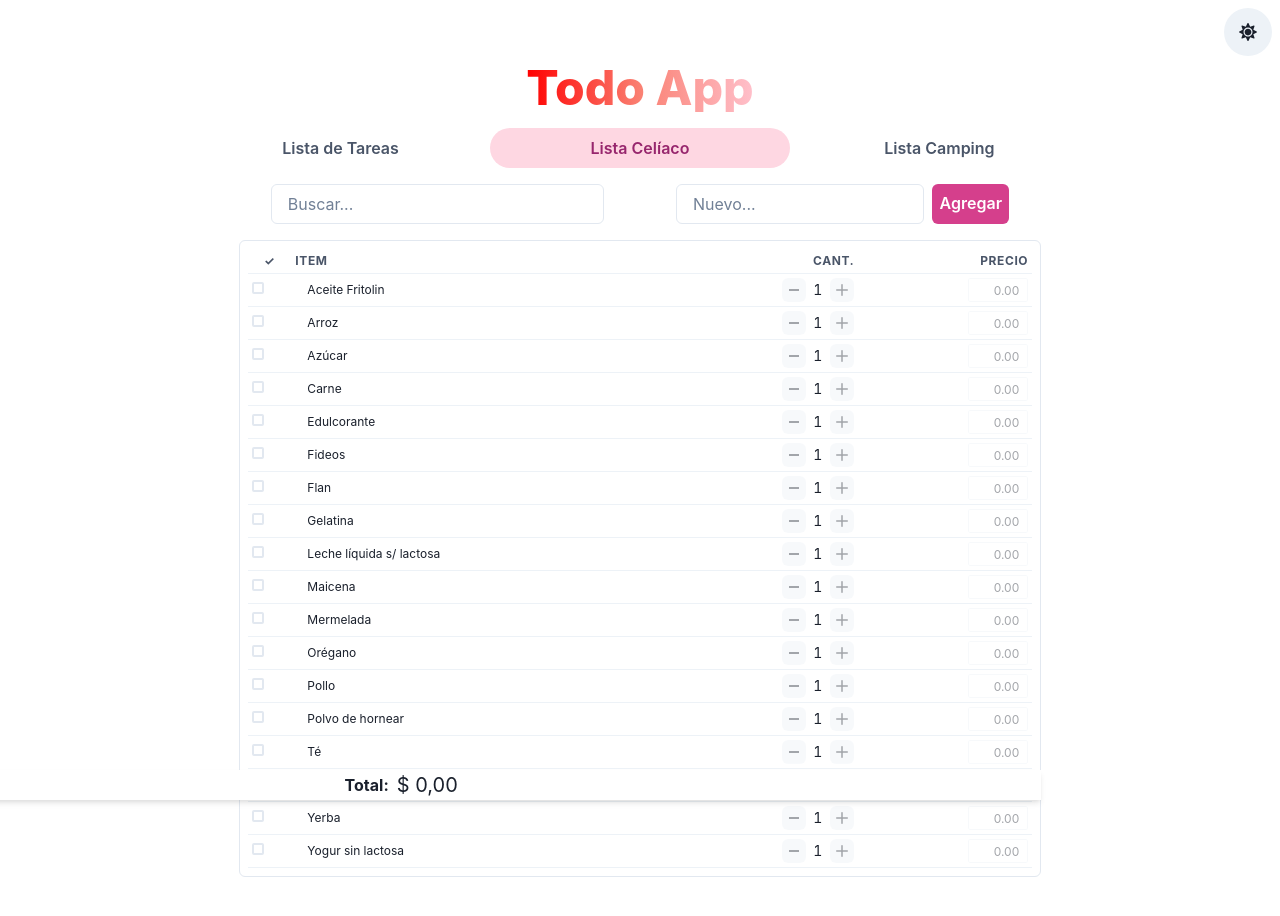
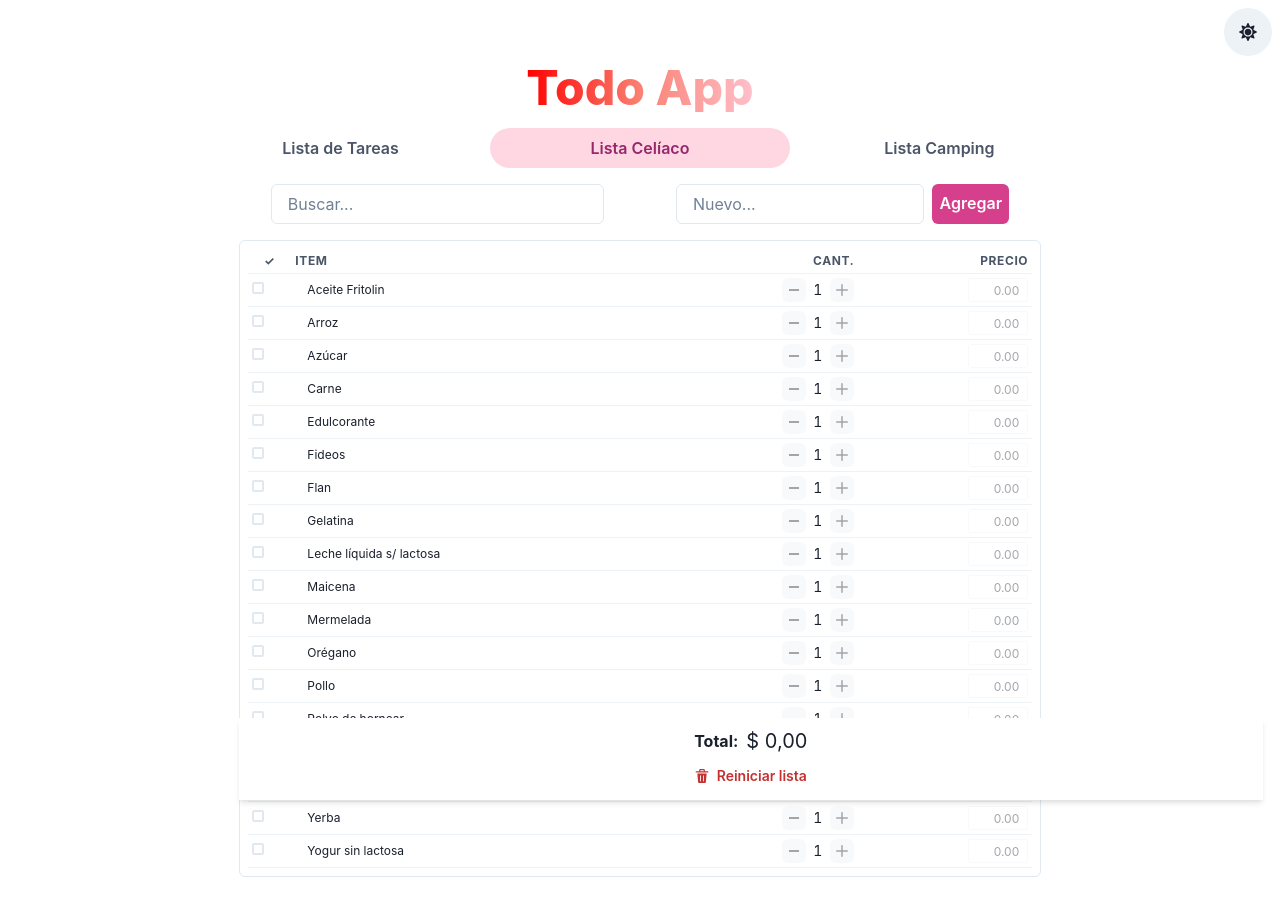
Before and after one commit to licjavierbarrios/chakra-todoapp, a React (Vite) app: page / in a window 1280 px wide. Both pictures are taken after a click on the tab "Lista Celíaco". Shown: the top 916 px of the page. Built offline with nearby package versions, Linux system fonts and the light colour scheme.

Commit message:
Código modularizado. Lista Celíaco ahora guarda en localhost

```diff
--- a/src/components/ShoppingList/CeliacShoppingList.jsx
+++ b/src/components/ShoppingList/CeliacShoppingList.jsx
@@ -1,171 +1,32 @@
 // src/components/ShoppingList/CeliacShoppingList.jsx
+import React from "react";
+import {
+  VStack,
+  HStack,
+  Box,
+  Stack,
+  Button,
+  AlertDialog,
+  AlertDialogBody,
+  AlertDialogFooter,
+  AlertDialogHeader,
+  AlertDialogContent,
+  AlertDialogOverlay,
+} from "@chakra-ui/react";
+import { DeleteIcon } from "@chakra-ui/icons";
 
-import React, { useState } from "react";
-import { VStack, HStack, Box, Stack, useToast } from "@chakra-ui/react";
-import { nanoid } from "nanoid";
-
-import celiacItemsData from "../../data/celiacItems";
-
-// Importamos los componentes hijos que residen en la misma carpeta
+import useCeliacShoppingList from "../../hooks/useCeliacShoppingList";
 import SearchBar from "./SearchBar";
 import AddItemForm from "./AddItemForm";
 import ShoppingTable from "./ShoppingTable";
 import TotalDisplay from "./TotalDisplay";
 
 const CeliacShoppingList = () => {
-  const toast = useToast();
+  const { filteredItems, searchTerm, newItemName, isOpen, total, handlers } =
+    useCeliacShoppingList();
 
-  // Ordenamos la lista alfabéticamente
-  const sortedItems = [...celiacItemsData].sort((a, b) =>
-    a.name.localeCompare(b.name)
-  );
 
-  // Estado inicial: cada ítem con 'completed=false', 'price="0.00"' y 'quantity=1'
-  const [items, setItems] = useState(() =>
-    sortedItems.map((item) => ({
-      ...item,
-      completed: false,
-      price: "0.00",
-      quantity: 1,
-    }))
-  );
-
-  // Estados para búsqueda y nuevo ítem
-  const [searchTerm, setSearchTerm] = useState("");
-  const [newItemName, setNewItemName] = useState("");
-
-  // Filtrar ítems según el término de búsqueda
-  const filteredItems = items.filter((item) =>
-    item.name.toLowerCase().includes(searchTerm.toLowerCase())
-  );
-
-  // --- Handlers principales ---
-
-  // Cambiar el estado 'completed'
-  const handleToggle = (id) => {
-    setItems((prev) =>
-      prev.map((item) =>
-        item.id === id ? { ...item, completed: !item.completed } : item
-      )
-    );
-  };
-
-  // Incrementar la cantidad, respetando 'maxQuantity' si existe
-  const handleIncrement = (id) => {
-    setItems((prev) =>
-      prev.map((item) => {
-        if (item.id === id) {
-          if (item.maxQuantity !== undefined) {
-            return {
-              ...item,
-              quantity:
-                item.quantity < item.maxQuantity
-                  ? item.quantity + 1
-                  : item.quantity,
-            };
-          }
-          return { ...item, quantity: item.quantity + 1 };
-        }
-        return item;
-      })
-    );
-  };
-
-  // Decrementar la cantidad, sin bajar de 1
-  const handleDecrement = (id) => {
-    setItems((prev) =>
-      prev.map((item) => {
-        if (item.id === id) {
-          return {
-            ...item,
-            quantity: item.quantity > 1 ? item.quantity - 1 : 1,
-          };
-        }
-        return item;
-      })
-    );
-  };
-
-  // Manejo del precio: focus, change, blur
-  const handlePriceFocus = (id) => {
-    setItems((prev) =>
-      prev.map((item) => {
-        if (item.id === id && item.price === "0.00") {
-          return { ...item, price: "" };
-        }
-        return item;
-      })
-    );
-  };
-
-  const handlePriceChange = (id, value) => {
-    setItems((prev) =>
-      prev.map((item) => (item.id === id ? { ...item, price: value } : item))
-    );
-  };
-
-  const handlePriceBlur = (id) => {
-    setItems((prev) =>
-      prev.map((item) => {
-        if (item.id === id) {
-          const rawVal = item.price.trim();
-          // Si quedó vacío, vuelve a "0.00"
-          if (!rawVal) {
-            return { ...item, price: "0.00" };
-          }
-          // Si no está vacío, parseamos con 2 decimales
-          const parsed = parseFloat(rawVal || "0").toFixed(2);
-          return { ...item, price: parsed };
-        }
-        return item;
-      })
-    );
-  };
-
-  // Calcular el total de la compra
-  const calculateTotal = () => {
-    return items
-      .reduce((acc, item) => {
-        if (item.completed && item.quantity && item.price) {
-          return acc + item.quantity * parseFloat(item.price);
-        }
-        return acc;
-      }, 0)
-      .toFixed(2);
-  };
-
-  // Agregar un nuevo ítem
-  const handleAddItem = () => {
-    if (newItemName.length < 3) {
-      toast({
-        title: "Nombre inválido.",
-        description: "El nombre del ítem debe tener al menos 3 caracteres.",
-        status: "error",
-        duration: 2000,
-        isClosable: true,
-      });
-      return;
-    }
-
-    const newItem = {
-      id: nanoid(),
-      name: newItemName,
-      completed: false,
-      quantity: 1,
-      price: "0.00",
-      maxQuantity: 10,
-    };
-
-    setItems((prev) => [newItem, ...prev]);
-    setNewItemName("");
-    toast({
-      title: "Item agregado.",
-      description: `Se ha agregado "${newItemName}" a la lista.`,
-      status: "success",
-      duration: 2000,
-      isClosable: true,
-    });
-  };
+  const cancelRef = React.useRef();
 
   return (
     <VStack
@@ -177,18 +38,17 @@ const CeliacShoppingList = () => {
       overflowY="auto"
     >
       <Stack spacing={2} direction={{ base: "column", md: "row" }} w="100%">
-        {/* Barra de búsqueda */}
-        <SearchBar searchTerm={searchTerm} onSearchTermChange={setSearchTerm} />
-
-        {/* Form para agregar un nuevo ítem */}
+        <SearchBar
+          searchTerm={searchTerm}
+          onSearchTermChange={handlers.setSearchTerm}
+        />
         <AddItemForm
           newItemName={newItemName}
-          onNewItemNameChange={setNewItemName}
-          onAddItem={handleAddItem}
+          onNewItemNameChange={handlers.setNewItemName}
+          onAddItem={handlers.handleAddItem}
         />
       </Stack>
 
-      {/* Tabla con los items filtrados */}
       <Box
         w="100%"
         maxW="100vw"
@@ -199,31 +59,68 @@ const CeliacShoppingList = () => {
       >
         <ShoppingTable
           items={filteredItems}
-          onToggle={handleToggle}
-          onIncrement={handleIncrement}
-          onDecrement={handleDecrement}
-          onPriceFocus={handlePriceFocus}
-          onPriceChange={handlePriceChange}
-          onPriceBlur={handlePriceBlur}
+          onToggle={handlers.handleToggle}
+          onIncrement={(id) => handlers.handleQuantityChange(id, "increment")}
+          onDecrement={(id) => handlers.handleQuantityChange(id, "decrement")}
+          onPriceFocus={handlers.handlePriceFocus}
+          onPriceChange={handlers.handlePriceChange}
+          onPriceBlur={handlers.handlePriceBlur}
         />
       </Box>
 
-      {/* Total */}
-      <HStack w="100%" justify="flex-end" >
       <Box
-          w="100%"
+        w="80%"
         bg="white"
         position="fixed"
         bottom="0"
         boxShadow="md"
         zIndex="10"
         display="flex"
-          justifyContent="center"
+        flexDirection="column"
         alignItems="center"
+        py={2}
       >
-          <TotalDisplay total={calculateTotal()} />
+        <TotalDisplay total={total} />
+        <Button
+          variant="ghost"
+          colorScheme="red"
+          size="sm"
+          leftIcon={<DeleteIcon />}
+          onClick={handlers.showConfirmDialog}
+          mt={1}
+        >
+          Reiniciar lista
+        </Button>
       </Box>
-      </HStack>
+
+      <AlertDialog
+        isOpen={isOpen}
+        leastDestructiveRef={cancelRef}
+        onClose={handlers.closeConfirmDialog}
+      >
+        <AlertDialogOverlay>
+          <AlertDialogContent>
+            <AlertDialogHeader fontSize="lg" fontWeight="bold">
+              Reiniciar Lista
+            </AlertDialogHeader>
+            <AlertDialogBody>
+              ¿Estás seguro? Se perderán todos los cambios realizados.
+            </AlertDialogBody>
+            <AlertDialogFooter>
+              <Button ref={cancelRef} onClick={handlers.closeConfirmDialog}>
+                Cancelar
+              </Button>
+              <Button
+                colorScheme="red"
+                onClick={handlers.handleResetList}
+                ml={3}
+              >
+                Reiniciar
+              </Button>
+            </AlertDialogFooter>
+          </AlertDialogContent>
+        </AlertDialogOverlay>
+      </AlertDialog>
     </VStack>
   );
 };
--- a/src/components/ShoppingList/TotalDisplay.jsx
+++ b/src/components/ShoppingList/TotalDisplay.jsx
@@ -6,8 +6,8 @@ import formatCurrency from "../../utils/formatCurrency";
 
 const TotalDisplay = ({ total }) => {
   return (
-    <HStack spacing={2}>
-      <Text fontWeight="bold">Total:</Text>
+    <HStack spacing={2} >
+      <Text textAlign="center"fontWeight="bold">Total:</Text>
       <Text fontSize="xl">{formatCurrency(total)}</Text>
     </HStack>
   );
--- /dev/null
+++ b/src/hooks/useCeliacShoppingList.js
@@ -0,0 +1,188 @@
+// src/components/ShoppingList/useCeliacShoppingList.js
+import { useState, useEffect } from "react";
+import { useToast } from "@chakra-ui/react";
+import { nanoid } from "nanoid";
+import celiacItemsData from "../data/celiacItems";
+import {
+  calculateTotalPrice,
+  formatPrice,
+  sortItemsAlphabetically,
+} from "../utils/shoppingListHelpers";
+
+const useCeliacShoppingList = () => {
+  const toast = useToast();
+  const [isOpen, setIsOpen] = useState(false);
+
+  // Ordenamos los items iniciales
+  const initialItems = sortItemsAlphabetically(celiacItemsData).map((item) => ({
+    ...item,
+    completed: false,
+    price: "0.00",
+    quantity: 1,
+  }));
+
+  // Estado de los items
+  const [items, setItems] = useState(() => {
+    const savedItems = localStorage.getItem("celiacItems");
+    return savedItems ? JSON.parse(savedItems) : initialItems;
+  });
+
+  // Guardar en localStorage
+  useEffect(() => {
+    localStorage.setItem("celiacItems", JSON.stringify(items));
+  }, [items]);
+
+  // Estados para búsqueda y nuevo item
+  const [searchTerm, setSearchTerm] = useState("");
+  const [newItemName, setNewItemName] = useState("");
+
+  // Filtrar items
+  const filteredItems = items
+    .filter((item) =>
+      item.name.toLowerCase().includes(searchTerm.toLowerCase())
+    )
+    .sort((a, b) => {
+      // Primero ordenar por estado completed (true primero)
+      const completedComparison = Number(b.completed) - Number(a.completed);
+      if (completedComparison !== 0) return completedComparison;
+
+      // Si tienen el mismo estado, ordenar alfabéticamente
+      return a.name.localeCompare(b.name);
+    });
+
+  // Limpia el nuevo ítem si hay búsqueda
+  const handleSearchTermChange = (term) => {
+    setSearchTerm(term);
+    if (term) setNewItemName("");
+  };
+
+  // Limpia la búsqueda si hay nuevo ítem
+  const handleNewItemNameChange = (name) => {
+    setNewItemName(name);
+    if (name) setSearchTerm("");
+  };
+
+  const handlePriceFocus = (id) => {
+    setItems((prev) =>
+      prev.map((item) => {
+        if (item.id === id && item.price === "0.00") {
+          return { ...item, price: "" };
+        }
+        return item;
+      })
+    );
+  };
+
+  // Handlers
+  const handleToggle = (id) => {
+    setItems((prev) =>
+      prev.map((item) =>
+        item.id === id ? { ...item, completed: !item.completed } : item
+      )
+    );
+  };
+
+  const handleQuantityChange = (id, type) => {
+    setItems((prev) =>
+      prev.map((item) => {
+        if (item.id !== id) return item;
+
+        let newQuantity = item.quantity;
+        if (type === "increment") {
+          newQuantity = item.maxQuantity
+            ? Math.min(item.quantity + 1, item.maxQuantity)
+            : item.quantity + 1;
+        } else {
+          newQuantity = Math.max(item.quantity - 1, 1);
+        }
+
+        return { ...item, quantity: newQuantity };
+      })
+    );
+  };
+
+  const handlePriceChange = (id, value) => {
+    setItems((prev) =>
+      prev.map((item) => (item.id === id ? { ...item, price: value } : item))
+    );
+  };
+
+  const handlePriceBlur = (id) => {
+    setItems((prev) =>
+      prev.map((item) => {
+        if (item.id !== id) return item;
+        return { ...item, price: formatPrice(item.price) };
+      })
+    );
+  };
+
+  const handleAddItem = () => {
+    if (newItemName.length < 3) {
+      toast({
+        title: "Nombre inválido",
+        description: "El nombre debe tener al menos 3 caracteres",
+        status: "error",
+        duration: 2000,
+        isClosable: true,
+      });
+      return;
+    }
+
+    const newItem = {
+      id: nanoid(),
+      name: newItemName,
+      completed: true,
+      quantity: 1,
+      price: "0.00",
+      maxQuantity: 10,
+    };
+
+    setItems((prev) => [newItem, ...prev]);
+    setNewItemName("");
+    toast({
+      title: "Item agregado",
+      description: `"${newItemName}" fue añadido a la lista`,
+      status: "success",
+      duration: 2000,
+      isClosable: true,
+    });
+  };
+
+  const handleResetList = () => {
+    localStorage.removeItem("celiacItems");
+    setItems(initialItems);
+    setIsOpen(false);
+    toast({
+      title: "Lista reiniciada",
+      status: "success",
+      duration: 2000,
+      isClosable: true,
+    });
+  };
+
+  return {
+    items,
+    filteredItems,
+    searchTerm,
+    newItemName,
+    isOpen,
+    total: calculateTotalPrice(items),
+    handlers: {
+      setSearchTerm,
+      setNewItemName,
+      handleToggle,
+      handleQuantityChange,
+      handlePriceFocus,
+      handlePriceChange,
+      handlePriceBlur,
+      handleAddItem,
+      handleResetList,
+      setSearchTerm: handleSearchTermChange, // Usamos la nueva función
+      setNewItemName: handleNewItemNameChange, // Usamos la nueva función
+      showConfirmDialog: () => setIsOpen(true),
+      closeConfirmDialog: () => setIsOpen(false),
+    },
+  };
+};
+
+export default useCeliacShoppingList;
--- /dev/null
+++ b/src/utils/shoppingListHelpers.js
@@ -0,0 +1,22 @@
+// src/utils/shoppingListHelpers.js
+export const sortItemsAlphabetically = (items) => {
+  return [...items].sort((a, b) => a.name.localeCompare(b.name));
+};
+
+export const calculateTotalPrice = (items) => {
+  return items
+    .reduce((acc, item) => {
+      if (item.completed && item.quantity && item.price) {
+        return acc + item.quantity * parseFloat(item.price);
+      }
+      return acc;
+    }, 0)
+    .toFixed(2);
+};
+
+export const formatPrice = (price) => {
+  const rawVal = price.toString().trim();
+  if (!rawVal) return "0.00";
+  const parsed = parseFloat(rawVal.replace(",", ".")) || 0;
+  return parsed.toFixed(2);
+};
```
Lines whose indentation alone changed are shown as unchanged.
